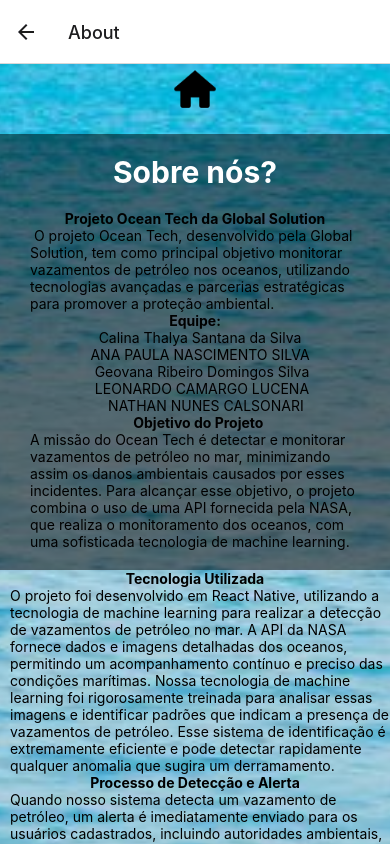
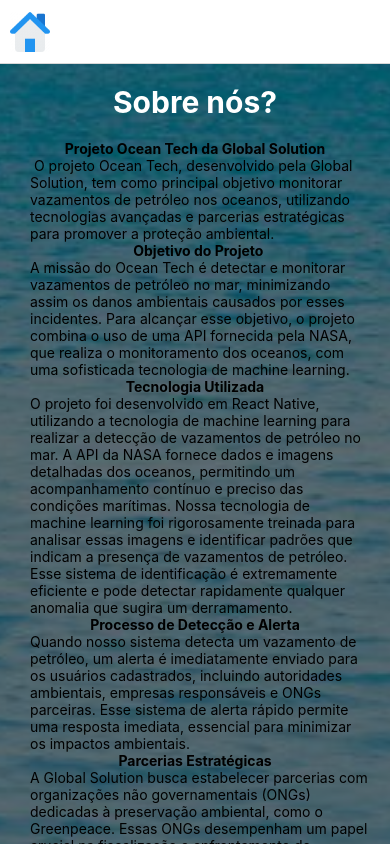
Before and after one commit to CalinaThalya/OceanTech, a React Native app: screen /About in a window 390 px wide. Shown: the top 844 px of the page. Built offline with nearby package versions, Linux system fonts and the light colour scheme.

Commit message:
icon home page

```diff
--- a/App.js
+++ b/App.js
@@ -1,7 +1,8 @@
 import React from 'react';
+import { TouchableOpacity, Image } from 'react-native';
 import { NavigationContainer } from '@react-navigation/native';
 import { createStackNavigator } from '@react-navigation/stack';
-import Home from './components/Home'
+import Home from './components/Home';
 import Login from './components/Login';
 import Help from './components/Help';
 import About from './components/About';
@@ -10,6 +11,19 @@
 import Vazamentos from './components/Vazamentos';
 
 const Stack = createStackNavigator();
+
+const headerLeft = (navigation) => (
+  <TouchableOpacity onPress={() => navigation.navigate('Home')}>
+    <Image
+      source={require('./assets/home.png')}
+      style={{ width: 40, height: 40, marginLeft: 10 }}
+    />
+  </TouchableOpacity>
+);
+
+const screenOptions = {
+  headerTitle: '',
+};
 
 const App = () => {
   return (
@@ -23,32 +37,41 @@
         <Stack.Screen
           name="Home"
           component={Home}
-          options={{ title: 'Home' }}
+          options={screenOptions}
         />
         <Stack.Screen
           name="Help"
           component={Help}
-          options={{ title: 'Help' }}
+          options={({ navigation }) => ({
+            ...screenOptions,
+            headerLeft: () => headerLeft(navigation),
+          })}
         />
         <Stack.Screen
           name="About"
           component={About}
-          options={{ title: 'About' }}
+          options={({ navigation }) => ({
+            ...screenOptions,
+            headerLeft: () => headerLeft(navigation),
+          })}
         />
         <Stack.Screen
           name="Register"
           component={Register}
-          options={{ title: 'Register' }}
+          options={screenOptions}
         />
         <Stack.Screen
           name="ForgotPassword"
           component={ForgotPassword}
-          options={{ title: 'ForgotPassword' }}
+          options={screenOptions}
         />
         <Stack.Screen
           name="Vazamentos"
           component={Vazamentos}
-          options={{ title: 'Vazamentos' }}
+          options={({ navigation }) => ({
+            ...screenOptions,
+            headerLeft: () => headerLeft(navigation),
+          })}
         />
       </Stack.Navigator>
     </NavigationContainer>
--- a/components/About.js
+++ b/components/About.js
@@ -10,28 +10,14 @@
   return (
     <View style={styles.container}>
       <ImageBackground source={require('../assets/74ac2c024258adaa4088487bfc12214c.jpg')} style={styles.backgroundImage}>
-      <TouchableOpacity onPress={goToHome}>
-          <Image
-            source={require('../assets/216242_home_icon.png')}
-            style={styles.logoutIcon}
-          />
-        </TouchableOpacity>
         <View style={styles.overlay}>
 
           <Text style={styles.title}>Sobre nós?</Text>
           <Text style={styles.topic}>Projeto Ocean Tech da Global Solution</Text>
           <Text style={styles.content}> O projeto Ocean Tech, desenvolvido pela Global Solution, tem como principal objetivo monitorar vazamentos de petróleo nos oceanos, utilizando tecnologias avançadas e parcerias estratégicas para promover a proteção ambiental.</Text>
             {"\n\n"}
-          <Text style={styles.topic}>Equipe:</Text>
-          <Text style={styles.content}> Calina Thalya Santana da Silva </Text>
-          <Text style={styles.content}> ANA PAULA NASCIMENTO SILVA </Text>
-          <Text style={styles.content}> Geovana Ribeiro Domingos Silva</Text>
-          <Text style={styles.content}>  LEONARDO CAMARGO LUCENA </Text>
-          <Text style={styles.content}>   NATHAN NUNES CALSONARI</Text>
-          {"\n\n"}
           <Text style={styles.topic}>  Objetivo do Projeto</Text>
           <Text style={styles.content}>A missão do Ocean Tech é detectar e monitorar vazamentos de petróleo no mar, minimizando assim os danos ambientais causados por esses incidentes. Para alcançar esse objetivo, o projeto combina o uso de uma API fornecida pela NASA, que realiza o monitoramento dos oceanos, com uma sofisticada tecnologia de machine learning.</Text>
-        </View>
         {"\n\n"}
         <Text style={styles.topic}>Tecnologia Utilizada</Text>
         <Text style={styles.content}>O projeto foi desenvolvido em React Native, utilizando a tecnologia de machine learning para realizar a detecção de vazamentos de petróleo no mar. A API da NASA fornece dados e imagens detalhadas dos oceanos, permitindo um acompanhamento contínuo e preciso das condições marítimas. Nossa tecnologia de machine learning foi rigorosamente treinada para analisar essas imagens e identificar padrões que indicam a presença de vazamentos de petróleo. Esse sistema de identificação é extremamente eficiente e pode detectar rapidamente qualquer anomalia que sugira um derramamento.</Text>
@@ -45,6 +31,15 @@
 {"\n\n"}
 <Text style={styles.topic}>Conclusão</Text>
 <Text style={styles.content}>O projeto Ocean Tech representa um avanço significativo na proteção dos oceanos contra a poluição por petróleo. Combinando tecnologia de ponta e parcerias estratégicas, a Global Solution está comprometida em promover um futuro mais sustentável e seguro para nossos ecossistemas marinhos.</Text>
+{"\n\n"}
+<Text style={styles.topic}>Equipe:</Text>
+          <Text style={styles.content}> Calina Thalya Santana da Silva </Text>
+          <Text style={styles.content}> ANA PAULA NASCIMENTO SILVA </Text>
+          <Text style={styles.content}> Geovana Ribeiro Domingos Silva</Text>
+          <Text style={styles.content}>  LEONARDO CAMARGO LUCENA </Text>
+          <Text style={styles.content}>   NATHAN NUNES CALSONARI</Text>
+          {"\n\n"}
+</View>
       </ImageBackground>
       <View style={styles.footer}>
           <Text style={styles.footerText}>© 2024 OceanTech. Todos os direitos reservados.</Text>
--- a/components/Help.js
+++ b/components/Help.js
@@ -10,12 +10,6 @@
   return (
     <View style={styles.container}>
       <ImageBackground source={require('../assets/74ac2c024258adaa4088487bfc12214c.jpg')} style={styles.backgroundImage}>
-      <TouchableOpacity onPress={goToHome}>
-          <Image
-            source={require('../assets/216242_home_icon.png')}
-            style={styles.logoutIcon}
-          />
-        </TouchableOpacity>
         <View>
           <View style={styles.overlay}>
           <Text style={styles.title}>COMO AJUDAR ?</Text>
--- a/components/Vazamentos.js
+++ b/components/Vazamentos.js
@@ -10,12 +10,6 @@
   return (
     <View style={styles.container}>
       <ImageBackground source={require('../assets/74ac2c024258adaa4088487bfc12214c.jpg')} style={styles.backgroundImage}>
-      <TouchableOpacity onPress={goToHome}>
-          <Image
-            source={require('../assets/216242_home_icon.png')}
-            style={styles.logoutIcon}
-          />
-        </TouchableOpacity>
         <View style={styles.overlay}>
 
           <Text style={styles.title}>Vazamentos</Text>
```
Also changed, not shown: assets/home.png (added). Lines whose indentation alone changed are shown as unchanged.
